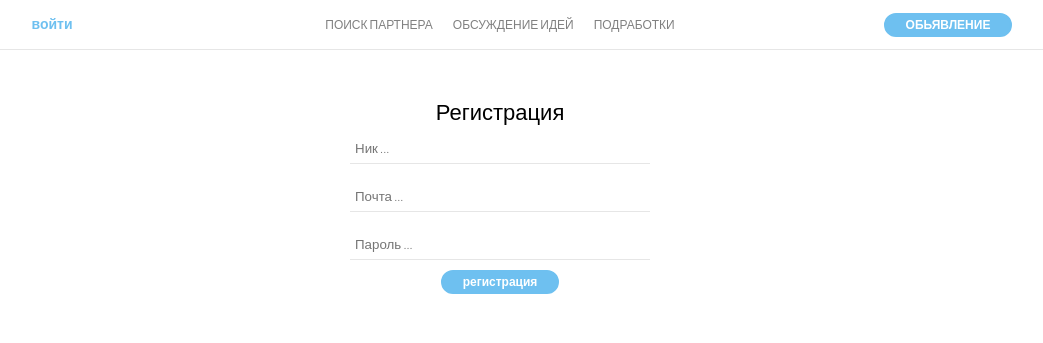
After one commit to YauheniRusinchuk/project, a Django app: page /register/ in a window 1280 px wide. The commit adds this page. Shown: the top 343 px of the page, without its empty margins (140-1183 px from the left). Run offline with Django 3.2, Linux system fonts and the light colour scheme.

Commit message:
add register page

```diff
--- a/src/apps/home/urls.py
+++ b/src/apps/home/urls.py
@@ -4,6 +4,7 @@ from .views import index
 app_name = 'home'
 
 urlpatterns = [
+    path('register/', include('src.apps.register.urls', namespace='register_page')),
     path('exit/', include('src.apps.logout.urls', namespace='exit')),
     path('login/', include('src.apps.login.urls', namespace='login_page')),
     path('', index, name='home_page')
--- /dev/null
+++ b/src/apps/register/urls.py
@@ -0,0 +1,8 @@
+from django.urls import path
+from .views import RegisterView
+
+app_name = 'register_page'
+
+urlpatterns = [
+    path('', RegisterView.as_view(), name='new_user'),
+]
--- /dev/null
+++ b/src/apps/register/views.py
@@ -0,0 +1,10 @@
+from django.views import View
+from django.shortcuts import render, redirect
+
+
+class RegisterView(View):
+
+    def get(self, request, *args, **kwargs):
+        if request.user.is_authenticated:
+            return redirect('home:home_page')
+        return render(request, 'register/index.html', {})
--- a/src/static/css/style.css
+++ b/src/static/css/style.css
@@ -180,3 +180,40 @@
     border: 2px solid #6ec0f0;
     cursor: pointer;
 }
+
+.register_container {
+    padding: 50px;
+    text-align: center;
+}
+
+.register_container p {
+    font-size: 22px;
+}
+
+.register_container form {
+    display: flex;
+    flex-direction: column;
+    align-items: center;
+}
+
+.register_container form input {
+    margin: 10px;
+    width: 300px;
+    padding: 5px;
+    border: none;
+    border-bottom: 1px solid #e6e6e6;
+    outline: none;
+}
+
+.register_container form button {
+    background-color: #6ec0f0;
+    color: white;
+    padding: 3px 20px;
+    border-radius: 20px;
+    font-size: 12px;
+    font-weight: bold;
+    outline: none;
+    border: 2px solid #6ec0f0;
+    cursor: pointer;
+
+}
--- /dev/null
+++ b/src/templates/register/index.html
@@ -0,0 +1,15 @@
+{% extends 'base.html' %}
+
+{% block content %}
+
+    <div class="register_container">
+        <p>Регистрация</p>
+        <form class="">
+            <input type="text" placeholder="Ник ..." name="" value="">
+            <input type="email" placeholder="Почта ..." name="" value="">
+            <input type="password" placeholder="Пароль ..." name="" value="">
+            <button type="submit" name="button">регистрация</button>
+        </form>
+    </div>
+
+{% endblock %}
```
